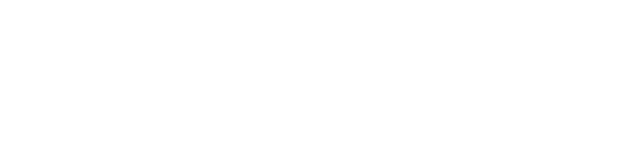
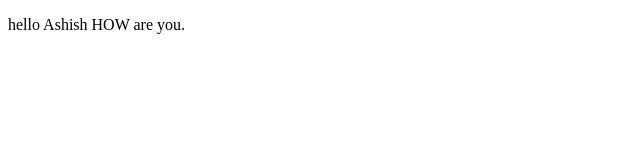
Before and after one commit to codeWith-Ashish22/project2, a plain HTML site: page index.html in a window 1280 px wide. Shown: the whole page, without its empty margins (0-640 px from the left). Drawn offline with Linux system fonts and the light colour scheme.

Commit message:
modifi index.html file

```diff
--- a/index.html
+++ b/index.html
@@ -6,6 +6,7 @@
     <title>Document</title>
 </head>
 <body>
+    <P>hello Ashish HOW are you.</P>
 
 </body>
 </html>
```
